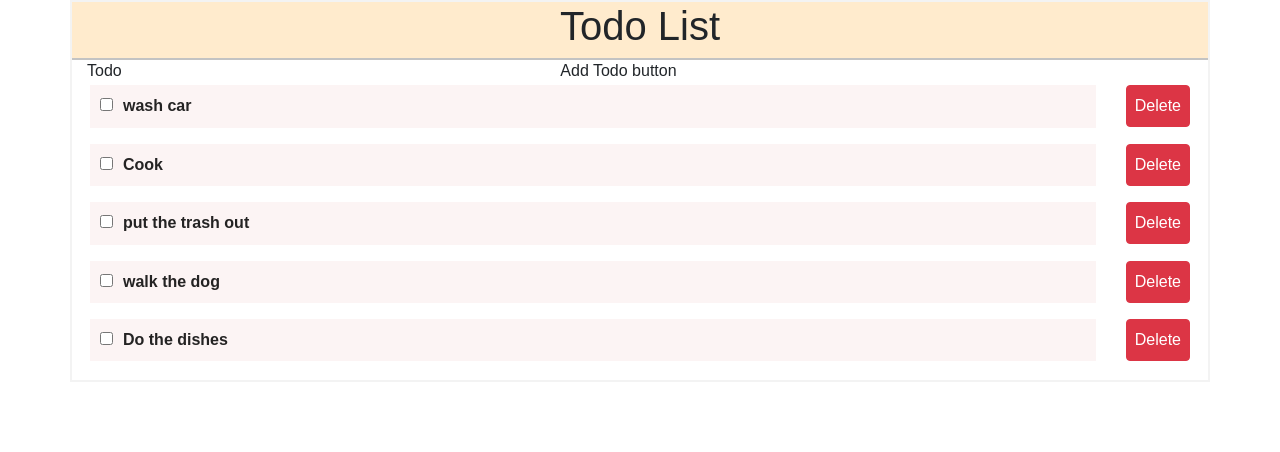
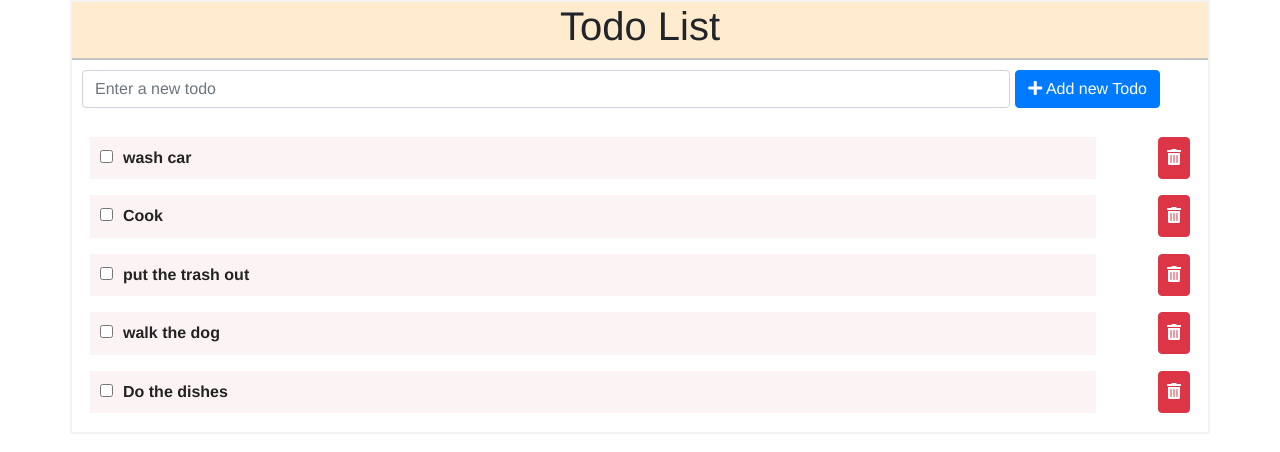
Before and after one commit to tpil/Todo-app, a React (Create React App) app: page / in a window 1280 px wide. Shown: the top 452 px of the page. Built offline with nearby package versions, Linux system fonts and the light colour scheme.

Commit message:
Convert App.js to class

```diff
--- a/public/index.html
+++ b/public/index.html
@@ -11,7 +11,7 @@
     />
     <link rel="apple-touch-icon" href="%PUBLIC_URL%/logo192.png" />
     <link rel="manifest" href="%PUBLIC_URL%/manifest.json" />
-    <link rel="stylesheet" href="https://stackpath.bootstrapcdn.com/font-awesome/4.7.0/css/font-awesome.min.css" />
+    <link rel="stylesheet" href="https://cdnjs.cloudflare.com/ajax/libs/font-awesome/5.15.1/css/all.min.css"  />
     <link  rel="stylesheet"  href="https://maxcdn.bootstrapcdn.com/bootstrap/4.5.0/css/bootstrap.min.css" />
     <title>Todo List App</title>
   </head>
--- a/src/App.css
+++ b/src/App.css
@@ -5,7 +5,7 @@
 }
 
 body{
-  font-family: Arial, Helvetica, sans-serif;
+  font-family: Helvetica;
   line-height: 1.4em;
 }
 
--- a/src/App.js
+++ b/src/App.js
@@ -1,35 +1,27 @@
-import React from 'react';
-import { Container,Row,Col } from 'react-bootstrap';
-import TodoItem from './components/TodoItem';
+import React,{Component} from 'react';
+
+import NewToDo from './components/NewToDo';
+import TodoList from './components/TodoList';
 import './App.css';
-import TodoList from './components/TodoList';
 
-const App = () => {
+class App extends Component {
 
+render(){
     return(
+        <div className="App">
+          <header >
+          <h1 className="text-center">Todo List</h1>
+          </header>
 
-    <div className="App">
-      <header >
-       <h1 className="text-center">Todo List</h1>
-      </header>
-      {/*Add new Todo  Component*/ }
-      <Container>
-        <Row>
-          <Col xs={5}>Todo </Col>
-          <Col xs={5}> Add Todo button</Col>
-        </Row>
-    </Container>
-    <TodoList>
-    </TodoList>
+          <NewToDo />
 
-    {/*
-    <TodoList>
-        <TodoItem />
-    </TodoList>
-  */ }
+          {/*Pass todo to the list*/ }
+          <TodoList >
+          </TodoList>
 
-    </div>
+      </div>
     );
+  }
 
 }
 
--- /dev/null
+++ b/src/components/NewToDo.js
@@ -0,0 +1,27 @@
+import React, { Component } from 'react'
+import { Button,Form } from 'react-bootstrap';
+class NewToDo extends Component {
+    constructor(){
+        super();
+        this.state={}
+    }
+    render() {
+        return (
+            <Form  style={{padding:'10px'}}>
+                <Form.Row className='d-flex bd-highlight'>
+                    <Form.Group className="col-10" controlId="newTodo">
+                    <Form.Control type="text" placeholder="Enter a new todo" />
+                    </Form.Group>
+
+                    <Form.Group >
+                    <Button variant="primary" type="submit">
+                    <i className="fas fa-plus"></i> Add new Todo
+                    </Button>
+                    </Form.Group>
+                </Form.Row>
+            </Form>
+
+        )
+    }
+}
+export default NewToDo;
--- a/src/components/TodoItem.js
+++ b/src/components/TodoItem.js
@@ -7,16 +7,10 @@ import { Container,Row,Col,Button } from 'react-bootstrap';
             super(props);
             this.state={
                 todoCompletion:this.props.completed,
-
+                todoID:this.props.id
             }
         }
-       /* let completionCheck = () =>{
-            if (props.completed === true){
-                return {textDecoration:'line-through'}
-            }else{
-                return {textDecoration:'none'}
-        }
-*/
+
     toggleComplete = (e) =>{
         if (this.state.todoCompletion === false){
             this.setState({todoCompletion:true});
@@ -25,6 +19,11 @@ import { Container,Row,Col,Button } from 'react-bootstrap';
             this.setState({todoCompletion:false});
 
         }
+
+    }
+
+    deleteTodo = (e) =>{
+        console.log(`The item id is: ${this.state.todoID}`);
 
     }
     componentDidUpdate() {
@@ -46,7 +45,7 @@ import { Container,Row,Col,Button } from 'react-bootstrap';
                         </p>
                     </Col>
                     <Col >
-                        <Button className="delete-btn"variant="danger">Delete</Button>
+                        <Button className="delete-btn"variant="danger" onClick={this.deleteTodo}><i className="fas fa-trash-alt "></i></Button>
                     </Col>
                 </Row>
             </Container>
--- a/src/components/TodoList.js
+++ b/src/components/TodoList.js
@@ -1,7 +1,9 @@
-import React from 'react';
+import React, { Component } from 'react';
 import TodoItem from './TodoItem';
+import PropTypes from 'prop-types'; //When we want to set a tpe that this list gets, We can also set is as required
 
-const todoItems = [
+
+const todo = [
     {
         id:1,
         item:"wash car",
@@ -28,20 +30,35 @@ const todoItems = [
         completed:false
     }
 
-];
+]
+const todosArray = todo.map((todo)=>{
+    return <TodoItem key={todo.id} id={todo.id}  Todo={todo.item} completed={todo.completed}  />
 
-const TodoList = () => {
+})
 
-const todosArray = todoItems.map((todo)=>{
-    return <TodoItem key={todo.id}  Todo={todo.item} completed={todo.completed} />
+class TodoList extends Component{
 
-});
+    constructor(){
+
+        super();
+
+    }
 
 
-    return (
-        <div className="list-container"style={{margin:'3px'}}>
-             {todosArray}
-        </div>
-    )
+
+                render(){
+                    return (
+                        <div className="list-container"style={{margin:'3px'}}>
+                            {todosArray}
+
+                        </div>
+                    );
+                }
+
+
+}
+
+TodoList.propTypes={
+    todos:PropTypes.array.isRequired
 }
 export default TodoList;
```
